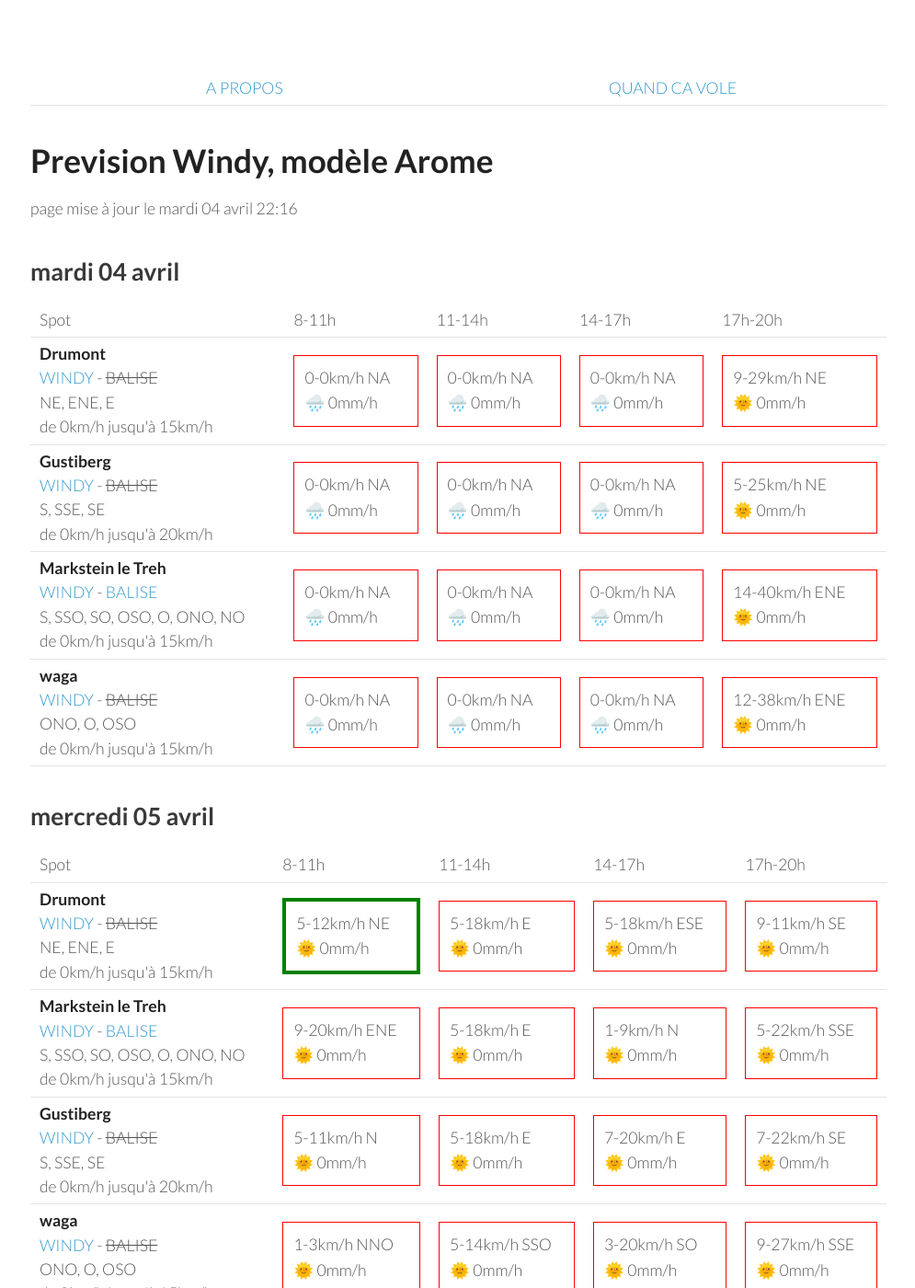
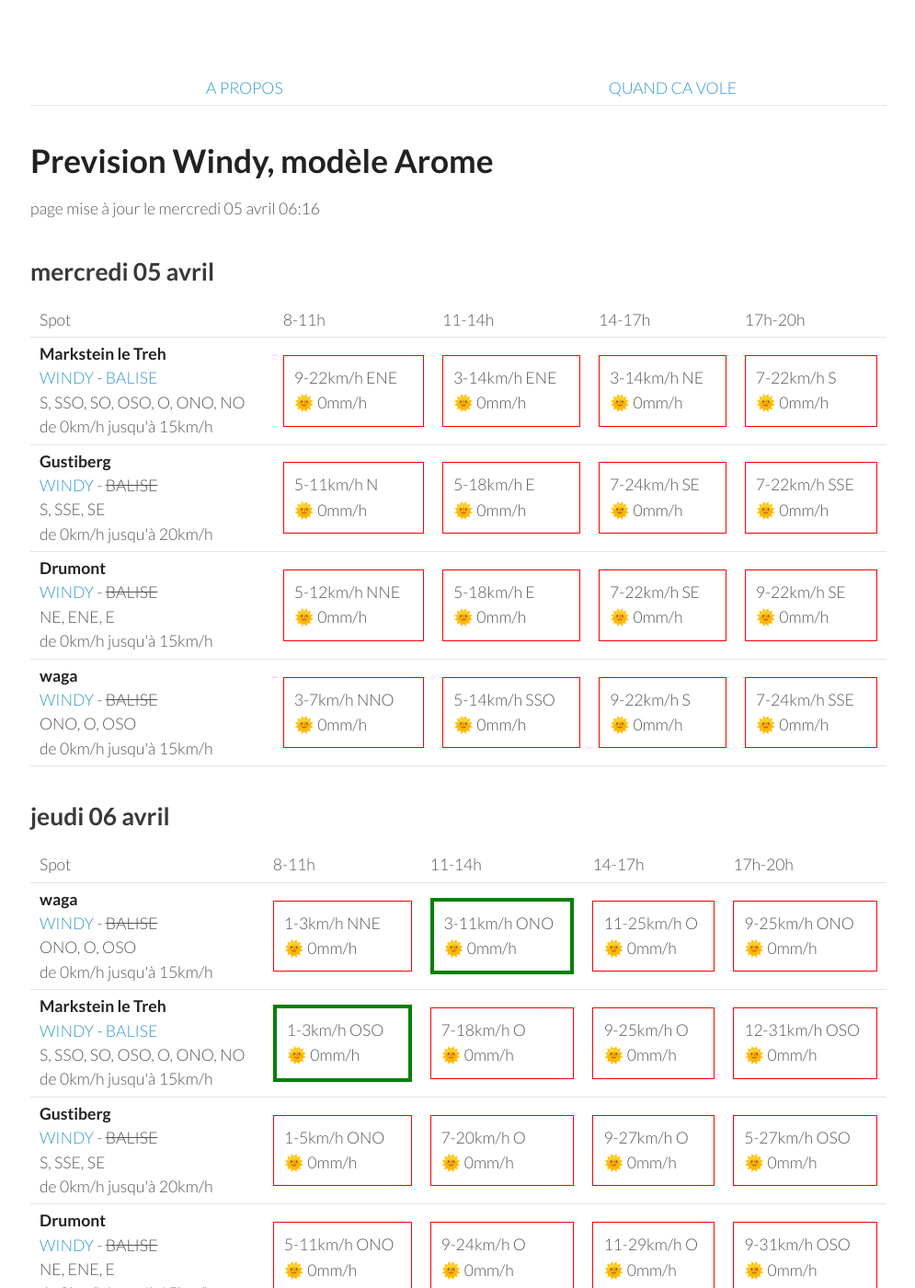
Before and after one commit to parapente-dans-le-nord/parapente-dans-le-nord.github.io, a Jekyll site: the page built from vosges.markdown, in a window 1280 px wide and 1400 px high. Shown: the whole window at 92% size, without its empty margins (25-1020 px from the left). Built offline with Jekyll 4.4.1, drawn with Linux system fonts in a browser that asks for light colours; some of the changed text lies outside the part shown.

Commit message:
update index.markdown

```diff
--- a/vosges.markdown
+++ b/vosges.markdown
@@ -7,60 +7,8 @@ title:  "Tous les spots"
 {: .links}
 
 # Prevision Windy, modèle Arome
-page mise à jour le mardi 04 avril 22:16
+page mise à jour le mercredi 05 avril 06:16
 
-## mardi 04 avril
-
-{::nomarkdown}
-<table>
-  <tbody>
-    <tr>
-      <td>Spot</td>
-      <td>8-11h</td>
-      <td>11-14h</td>
-      <td>14-17h</td>
-      <td>17h-20h</td>
-    </tr>
-<tr>
-        <td><strong>Drumont</strong><br><a href="https://windy.com/47.898/6.919?47.687,6.919,9,m:eYYagmG">WINDY</a> - <span class="no-balise"> BALISE </span><br> <span class="vent-favorable">NE, ENE, E</span><br><span class="force-vent">de 0km/h jusqu'à 15km/h</span> </td>
-
-            <td><div class="not-flyable"><p>0-0km/h NA</p><p>🌧️ 0mm/h</p></div></td>
-            <td><div class="not-flyable"><p>0-0km/h NA</p><p>🌧️ 0mm/h</p></div></td>
-            <td><div class="not-flyable"><p>0-0km/h NA</p><p>🌧️ 0mm/h</p></div></td>
-            <td><div class="not-flyable"><p>9-29km/h NE</p><p>🌞 0mm/h</p></div></td>
-
-    </tr>
-<tr>
-        <td><strong>Gustiberg</strong><br><a href="https://windy.com/47.894/6.934?47.891,6.934,15,m:eYYagmI">WINDY</a> - <span class="no-balise"> BALISE </span><br> <span class="vent-favorable">S, SSE, SE</span><br><span class="force-vent">de 0km/h jusqu'à 20km/h</span> </td>
-
-            <td><div class="not-flyable"><p>0-0km/h NA</p><p>🌧️ 0mm/h</p></div></td>
-            <td><div class="not-flyable"><p>0-0km/h NA</p><p>🌧️ 0mm/h</p></div></td>
-            <td><div class="not-flyable"><p>0-0km/h NA</p><p>🌧️ 0mm/h</p></div></td>
-            <td><div class="not-flyable"><p>5-25km/h NE</p><p>🌞 0mm/h</p></div></td>
-
-    </tr>
-<tr>
-        <td><strong>Markstein le Treh</strong><br><a href="https://windy.com/47.926/7.012?47.505,7.012,8,m:eY1agmQ">WINDY</a> - <span class=""><a href="http://www.balisemeteo.com/balise.php?idBalise=136">BALISE</a> </span><br> <span class="vent-favorable">S, SSO, SO, OSO, O, ONO, NO</span><br><span class="force-vent">de 0km/h jusqu'à 15km/h</span> </td>
-
-            <td><div class="not-flyable"><p>0-0km/h NA</p><p>🌧️ 0mm/h</p></div></td>
-            <td><div class="not-flyable"><p>0-0km/h NA</p><p>🌧️ 0mm/h</p></div></td>
-            <td><div class="not-flyable"><p>0-0km/h NA</p><p>🌧️ 0mm/h</p></div></td>
-            <td><div class="not-flyable"><p>14-40km/h ENE</p><p>🌞 0mm/h</p></div></td>
-
-    </tr>
-<tr>
-        <td><strong>waga</strong><br><a href="https://windy.com/47.903/6.996?47.900,6.983,15">WINDY</a> - <span class="no-balise"> BALISE </span><br> <span class="vent-favorable">ONO, O, OSO</span><br><span class="force-vent">de 0km/h jusqu'à 15km/h</span> </td>
-
-            <td><div class="not-flyable"><p>0-0km/h NA</p><p>🌧️ 0mm/h</p></div></td>
-            <td><div class="not-flyable"><p>0-0km/h NA</p><p>🌧️ 0mm/h</p></div></td>
-            <td><div class="not-flyable"><p>0-0km/h NA</p><p>🌧️ 0mm/h</p></div></td>
-            <td><div class="not-flyable"><p>12-38km/h ENE</p><p>🌞 0mm/h</p></div></td>
-
-    </tr>
-
-</tbody>
-</table>
-{:/}
 ## mercredi 05 avril
 
 {::nomarkdown}
@@ -74,22 +22,12 @@ page mise à jour le mardi 04 avril 22:16
       <td>17h-20h</td>
     </tr>
 <tr>
-        <td><strong>Drumont</strong><br><a href="https://windy.com/47.898/6.919?47.687,6.919,9,m:eYYagmG">WINDY</a> - <span class="no-balise"> BALISE </span><br> <span class="vent-favorable">NE, ENE, E</span><br><span class="force-vent">de 0km/h jusqu'à 15km/h</span> </td>
-
-            <td><div class="flyable"><p>5-12km/h NE</p><p>🌞 0mm/h</p></div></td>
-            <td><div class="not-flyable"><p>5-18km/h E</p><p>🌞 0mm/h</p></div></td>
-            <td><div class="not-flyable"><p>5-18km/h ESE</p><p>🌞 0mm/h</p></div></td>
-            <td><div class="not-flyable"><p>9-11km/h SE</p><p>🌞 0mm/h</p></div></td>
-
-
-    </tr>
-<tr>
         <td><strong>Markstein le Treh</strong><br><a href="https://windy.com/47.926/7.012?47.505,7.012,8,m:eY1agmQ">WINDY</a> - <span class=""><a href="http://www.balisemeteo.com/balise.php?idBalise=136">BALISE</a> </span><br> <span class="vent-favorable">S, SSO, SO, OSO, O, ONO, NO</span><br><span class="force-vent">de 0km/h jusqu'à 15km/h</span> </td>
 
-            <td><div class="not-flyable"><p>9-20km/h ENE</p><p>🌞 0mm/h</p></div></td>
-            <td><div class="not-flyable"><p>5-18km/h E</p><p>🌞 0mm/h</p></div></td>
-            <td><div class="not-flyable"><p>1-9km/h N</p><p>🌞 0mm/h</p></div></td>
-            <td><div class="not-flyable"><p>5-22km/h SSE</p><p>🌞 0mm/h</p></div></td>
+            <td><div class="not-flyable"><p>9-22km/h ENE</p><p>🌞 0mm/h</p></div></td>
+            <td><div class="not-flyable"><p>3-14km/h ENE</p><p>🌞 0mm/h</p></div></td>
+            <td><div class="not-flyable"><p>3-14km/h NE</p><p>🌞 0mm/h</p></div></td>
+            <td><div class="not-flyable"><p>7-22km/h S</p><p>🌞 0mm/h</p></div></td>
 
 
     </tr>
@@ -98,18 +36,28 @@ page mise à jour le mardi 04 avril 22:16
 
             <td><div class="not-flyable"><p>5-11km/h N</p><p>🌞 0mm/h</p></div></td>
             <td><div class="not-flyable"><p>5-18km/h E</p><p>🌞 0mm/h</p></div></td>
-            <td><div class="not-flyable"><p>7-20km/h E</p><p>🌞 0mm/h</p></div></td>
+            <td><div class="not-flyable"><p>7-24km/h SE</p><p>🌞 0mm/h</p></div></td>
+            <td><div class="not-flyable"><p>7-22km/h SSE</p><p>🌞 0mm/h</p></div></td>
+
+
+    </tr>
+<tr>
+        <td><strong>Drumont</strong><br><a href="https://windy.com/47.898/6.919?47.687,6.919,9,m:eYYagmG">WINDY</a> - <span class="no-balise"> BALISE </span><br> <span class="vent-favorable">NE, ENE, E</span><br><span class="force-vent">de 0km/h jusqu'à 15km/h</span> </td>
+
+            <td><div class="not-flyable"><p>5-12km/h NNE</p><p>🌞 0mm/h</p></div></td>
+            <td><div class="not-flyable"><p>5-18km/h E</p><p>🌞 0mm/h</p></div></td>
             <td><div class="not-flyable"><p>7-22km/h SE</p><p>🌞 0mm/h</p></div></td>
+            <td><div class="not-flyable"><p>9-22km/h SE</p><p>🌞 0mm/h</p></div></td>
 
 
     </tr>
 <tr>
         <td><strong>waga</strong><br><a href="https://windy.com/47.903/6.996?47.900,6.983,15">WINDY</a> - <span class="no-balise"> BALISE </span><br> <span class="vent-favorable">ONO, O, OSO</span><br><span class="force-vent">de 0km/h jusqu'à 15km/h</span> </td>
 
-            <td><div class="not-flyable"><p>1-3km/h NNO</p><p>🌞 0mm/h</p></div></td>
+            <td><div class="not-flyable"><p>3-7km/h NNO</p><p>🌞 0mm/h</p></div></td>
             <td><div class="not-flyable"><p>5-14km/h SSO</p><p>🌞 0mm/h</p></div></td>
-            <td><div class="not-flyable"><p>3-20km/h SO</p><p>🌞 0mm/h</p></div></td>
-            <td><div class="not-flyable"><p>9-27km/h SSE</p><p>🌞 0mm/h</p></div></td>
+            <td><div class="not-flyable"><p>9-22km/h S</p><p>🌞 0mm/h</p></div></td>
+            <td><div class="not-flyable"><p>7-24km/h SSE</p><p>🌞 0mm/h</p></div></td>
 
 
     </tr>
@@ -130,42 +78,42 @@ page mise à jour le mardi 04 avril 22:16
       <td>17h-20h</td>
     </tr>
 <tr>
+        <td><strong>waga</strong><br><a href="https://windy.com/47.903/6.996?47.900,6.983,15">WINDY</a> - <span class="no-balise"> BALISE </span><br> <span class="vent-favorable">ONO, O, OSO</span><br><span class="force-vent">de 0km/h jusqu'à 15km/h</span> </td>
+
+            <td><div class="not-flyable"><p>1-3km/h NNE</p><p>🌞 0mm/h</p></div></td>
+            <td><div class="flyable"><p>3-11km/h ONO</p><p>🌞 0mm/h</p></div></td>
+            <td><div class="not-flyable"><p>11-25km/h O</p><p>🌞 0mm/h</p></div></td>
+            <td><div class="not-flyable"><p>9-25km/h ONO</p><p>🌞 0mm/h</p></div></td>
+
+
+    </tr>
+<tr>
         <td><strong>Markstein le Treh</strong><br><a href="https://windy.com/47.926/7.012?47.505,7.012,8,m:eY1agmQ">WINDY</a> - <span class=""><a href="http://www.balisemeteo.com/balise.php?idBalise=136">BALISE</a> </span><br> <span class="vent-favorable">S, SSO, SO, OSO, O, ONO, NO</span><br><span class="force-vent">de 0km/h jusqu'à 15km/h</span> </td>
 
-            <td><div class="flyable"><p>5-11km/h NO</p><p>🌞 0mm/h</p></div></td>
-            <td><div class="not-flyable"><p>5-16km/h SSO</p><p>🌞 0mm/h</p></div></td>
-            <td><div class="not-flyable"><p>9-27km/h OSO</p><p>🌞 0mm/h</p></div></td>
-            <td><div class="not-flyable"><p>9-33km/h O</p><p>🌞 0mm/h</p></div></td>
+            <td><div class="flyable"><p>1-3km/h OSO</p><p>🌞 0mm/h</p></div></td>
+            <td><div class="not-flyable"><p>7-18km/h O</p><p>🌞 0mm/h</p></div></td>
+            <td><div class="not-flyable"><p>9-25km/h O</p><p>🌞 0mm/h</p></div></td>
+            <td><div class="not-flyable"><p>12-31km/h OSO</p><p>🌞 0mm/h</p></div></td>
 
 
     </tr>
 <tr>
         <td><strong>Gustiberg</strong><br><a href="https://windy.com/47.894/6.934?47.891,6.934,15,m:eYYagmI">WINDY</a> - <span class="no-balise"> BALISE </span><br> <span class="vent-favorable">S, SSE, SE</span><br><span class="force-vent">de 0km/h jusqu'à 20km/h</span> </td>
 
-            <td><div class="not-flyable"><p>3-11km/h ONO</p><p>🌞 0mm/h</p></div></td>
-            <td><div class="not-flyable"><p>5-16km/h SSO</p><p>🌞 0mm/h</p></div></td>
+            <td><div class="not-flyable"><p>1-5km/h ONO</p><p>🌞 0mm/h</p></div></td>
+            <td><div class="not-flyable"><p>7-20km/h O</p><p>🌞 0mm/h</p></div></td>
             <td><div class="not-flyable"><p>9-27km/h O</p><p>🌞 0mm/h</p></div></td>
-            <td><div class="not-flyable"><p>9-31km/h O</p><p>🌞 0mm/h</p></div></td>
-
-
-    </tr>
-<tr>
-        <td><strong>waga</strong><br><a href="https://windy.com/47.903/6.996?47.900,6.983,15">WINDY</a> - <span class="no-balise"> BALISE </span><br> <span class="vent-favorable">ONO, O, OSO</span><br><span class="force-vent">de 0km/h jusqu'à 15km/h</span> </td>
-
-            <td><div class="not-flyable"><p>1-5km/h N</p><p>🌞 0mm/h</p></div></td>
-            <td><div class="not-flyable"><p>5-16km/h SSO</p><p>🌞 0mm/h</p></div></td>
-            <td><div class="not-flyable"><p>9-27km/h OSO</p><p>🌞 0mm/h</p></div></td>
-            <td><div class="not-flyable"><p>9-33km/h O</p><p>🌞 0mm/h</p></div></td>
+            <td><div class="not-flyable"><p>5-27km/h OSO</p><p>🌞 0mm/h</p></div></td>
 
 
     </tr>
 <tr>
         <td><strong>Drumont</strong><br><a href="https://windy.com/47.898/6.919?47.687,6.919,9,m:eYYagmG">WINDY</a> - <span class="no-balise"> BALISE </span><br> <span class="vent-favorable">NE, ENE, E</span><br><span class="force-vent">de 0km/h jusqu'à 15km/h</span> </td>
 
-            <td><div class="not-flyable"><p>5-14km/h ONO</p><p>🌞 0mm/h</p></div></td>
-            <td><div class="not-flyable"><p>5-16km/h SO</p><p>🌞 0mm/h</p></div></td>
-            <td><div class="not-flyable"><p>9-27km/h O</p><p>🌞 0mm/h</p></div></td>
-            <td><div class="not-flyable"><p>9-31km/h O</p><p>🌞 0mm/h</p></div></td>
+            <td><div class="not-flyable"><p>5-11km/h ONO</p><p>🌞 0mm/h</p></div></td>
+            <td><div class="not-flyable"><p>9-24km/h O</p><p>🌞 0mm/h</p></div></td>
+            <td><div class="not-flyable"><p>11-29km/h O</p><p>🌞 0mm/h</p></div></td>
+            <td><div class="not-flyable"><p>9-31km/h OSO</p><p>🌞 0mm/h</p></div></td>
 
 
     </tr>
@@ -188,40 +136,40 @@ page mise à jour le mardi 04 avril 22:16
 <tr>
         <td><strong>waga</strong><br><a href="https://windy.com/47.903/6.996?47.900,6.983,15">WINDY</a> - <span class="no-balise"> BALISE </span><br> <span class="vent-favorable">ONO, O, OSO</span><br><span class="force-vent">de 0km/h jusqu'à 15km/h</span> </td>
 
-            <td><div class="not-flyable"><p>9-31km/h ONO</p><p>🌧 0.2mm/h</p></div></td>
-            <td><div class="not-flyable"><p>11-40km/h ONO</p><p>🌞 0mm/h</p></div></td>
-            <td><div class="not-flyable"><p>11-35km/h ONO</p><p>🌧 1.9mm/h</p></div></td>
-            <td><div class="not-flyable"><p>11-33km/h NO</p><p>🌧 1.1mm/h</p></div></td>
+            <td><div class="not-flyable"><p>5-24km/h O</p><p>🌧 1.5mm/h</p></div></td>
+            <td><div class="not-flyable"><p>7-24km/h NO</p><p>🌞 0mm/h</p></div></td>
+            <td><div class="not-flyable"><p>5-22km/h NNO</p><p>🌧 0.5mm/h</p></div></td>
+            <td><div class="not-flyable"><p>7-25km/h NNO</p><p>🌧 0.5mm/h</p></div></td>
 
 
     </tr>
 <tr>
         <td><strong>Drumont</strong><br><a href="https://windy.com/47.898/6.919?47.687,6.919,9,m:eYYagmG">WINDY</a> - <span class="no-balise"> BALISE </span><br> <span class="vent-favorable">NE, ENE, E</span><br><span class="force-vent">de 0km/h jusqu'à 15km/h</span> </td>
 
-            <td><div class="not-flyable"><p>9-24km/h ONO</p><p>🌧 0.3mm/h</p></div></td>
-            <td><div class="not-flyable"><p>11-35km/h ONO</p><p>🌧 0.2mm/h</p></div></td>
-            <td><div class="not-flyable"><p>12-33km/h ONO</p><p>🌧 2.6mm/h</p></div></td>
-            <td><div class="not-flyable"><p>12-33km/h NO</p><p>🌧 0.7mm/h</p></div></td>
+            <td><div class="not-flyable"><p>7-20km/h O</p><p>🌧 1.2mm/h</p></div></td>
+            <td><div class="not-flyable"><p>7-24km/h NO</p><p>🌞 0mm/h</p></div></td>
+            <td><div class="not-flyable"><p>9-25km/h NO</p><p>🌧 0.4mm/h</p></div></td>
+            <td><div class="not-flyable"><p>9-25km/h NNO</p><p>🌧 0.6mm/h</p></div></td>
+
+
+    </tr>
+<tr>
+        <td><strong>Markstein le Treh</strong><br><a href="https://windy.com/47.926/7.012?47.505,7.012,8,m:eY1agmQ">WINDY</a> - <span class=""><a href="http://www.balisemeteo.com/balise.php?idBalise=136">BALISE</a> </span><br> <span class="vent-favorable">S, SSO, SO, OSO, O, ONO, NO</span><br><span class="force-vent">de 0km/h jusqu'à 15km/h</span> </td>
+
+            <td><div class="not-flyable"><p>5-24km/h O</p><p>🌧 1.8mm/h</p></div></td>
+            <td><div class="not-flyable"><p>5-22km/h NO</p><p>🌞 0mm/h</p></div></td>
+            <td><div class="not-flyable"><p>5-22km/h NNO</p><p>🌧 0.6mm/h</p></div></td>
+            <td><div class="not-flyable"><p>7-25km/h NNO</p><p>🌧 0.8mm/h</p></div></td>
 
 
     </tr>
 <tr>
         <td><strong>Gustiberg</strong><br><a href="https://windy.com/47.894/6.934?47.891,6.934,15,m:eYYagmI">WINDY</a> - <span class="no-balise"> BALISE </span><br> <span class="vent-favorable">S, SSE, SE</span><br><span class="force-vent">de 0km/h jusqu'à 20km/h</span> </td>
 
-            <td><div class="not-flyable"><p>9-25km/h ONO</p><p>🌧 0.3mm/h</p></div></td>
-            <td><div class="not-flyable"><p>11-37km/h ONO</p><p>🌧 0.2mm/h</p></div></td>
-            <td><div class="not-flyable"><p>12-33km/h ONO</p><p>🌧 2.4mm/h</p></div></td>
-            <td><div class="not-flyable"><p>12-33km/h NO</p><p>🌧 0.8mm/h</p></div></td>
-
-
-    </tr>
-<tr>
-        <td><strong>Markstein le Treh</strong><br><a href="https://windy.com/47.926/7.012?47.505,7.012,8,m:eY1agmQ">WINDY</a> - <span class=""><a href="http://www.balisemeteo.com/balise.php?idBalise=136">BALISE</a> </span><br> <span class="vent-favorable">S, SSO, SO, OSO, O, ONO, NO</span><br><span class="force-vent">de 0km/h jusqu'à 15km/h</span> </td>
-
-            <td><div class="not-flyable"><p>9-31km/h ONO</p><p>🌧 0.2mm/h</p></div></td>
-            <td><div class="not-flyable"><p>11-38km/h ONO</p><p>🌞 0mm/h</p></div></td>
-            <td><div class="not-flyable"><p>11-35km/h ONO</p><p>🌧 2.2mm/h</p></div></td>
-            <td><div class="not-flyable"><p>11-33km/h NO</p><p>🌧 1.2mm/h</p></div></td>
+            <td><div class="not-flyable"><p>7-22km/h O</p><p>🌧 1.2mm/h</p></div></td>
+            <td><div class="not-flyable"><p>7-24km/h NO</p><p>🌞 0mm/h</p></div></td>
+            <td><div class="not-flyable"><p>7-25km/h NO</p><p>🌧 0.5mm/h</p></div></td>
+            <td><div class="not-flyable"><p>9-25km/h NNO</p><p>🌧 0.6mm/h</p></div></td>
 
 
     </tr>
@@ -244,8 +192,8 @@ page mise à jour le mardi 04 avril 22:16
 <tr>
         <td><strong>Drumont</strong><br><a href="https://windy.com/47.898/6.919?47.687,6.919,9,m:eYYagmG">WINDY</a> - <span class="no-balise"> BALISE </span><br> <span class="vent-favorable">NE, ENE, E</span><br><span class="force-vent">de 0km/h jusqu'à 15km/h</span> </td>
 
-            <td><div class="flyable"><p>1-11km/h NE</p><p>🌞 0mm/h</p></div></td>
-            <td><div class="not-flyable"><p>5-18km/h ENE</p><p>🌞 0mm/h</p></div></td>
+            <td><div class="flyable"><p>3-12km/h NE</p><p>🌞 0mm/h</p></div></td>
+            <td><div class="not-flyable"><p>9-25km/h NE</p><p>🌞 0mm/h</p></div></td>
             <td><div class="not-flyable"><p>0-20km/h NNO</p><p>🌧 0.3mm/h</p></div></td>
             <td><div class="not-flyable"><p>7-18km/h N</p><p>🌧 0.6mm/h</p></div></td>
 
@@ -254,8 +202,8 @@ page mise à jour le mardi 04 avril 22:16
 <tr>
         <td><strong>Gustiberg</strong><br><a href="https://windy.com/47.894/6.934?47.891,6.934,15,m:eYYagmI">WINDY</a> - <span class="no-balise"> BALISE </span><br> <span class="vent-favorable">S, SSE, SE</span><br><span class="force-vent">de 0km/h jusqu'à 20km/h</span> </td>
 
-            <td><div class="not-flyable"><p>1-11km/h NNE</p><p>🌞 0mm/h</p></div></td>
-            <td><div class="not-flyable"><p>5-20km/h ENE</p><p>🌞 0mm/h</p></div></td>
+            <td><div class="not-flyable"><p>3-12km/h NE</p><p>🌞 0mm/h</p></div></td>
+            <td><div class="not-flyable"><p>9-27km/h NE</p><p>🌞 0mm/h</p></div></td>
             <td><div class="not-flyable"><p>0-20km/h NE</p><p>🌧 0.3mm/h</p></div></td>
             <td><div class="not-flyable"><p>5-18km/h N</p><p>🌧 0.7mm/h</p></div></td>
 
@@ -264,8 +212,8 @@ page mise à jour le mardi 04 avril 22:16
 <tr>
         <td><strong>Markstein le Treh</strong><br><a href="https://windy.com/47.926/7.012?47.505,7.012,8,m:eY1agmQ">WINDY</a> - <span class=""><a href="http://www.balisemeteo.com/balise.php?idBalise=136">BALISE</a> </span><br> <span class="vent-favorable">S, SSO, SO, OSO, O, ONO, NO</span><br><span class="force-vent">de 0km/h jusqu'à 15km/h</span> </td>
 
-            <td><div class="not-flyable"><p>3-12km/h NNO</p><p>🌞 0mm/h</p></div></td>
-            <td><div class="not-flyable"><p>7-22km/h ENE</p><p>🌞 0mm/h</p></div></td>
+            <td><div class="not-flyable"><p>3-14km/h NNE</p><p>🌞 0mm/h</p></div></td>
+            <td><div class="not-flyable"><p>9-27km/h NE</p><p>🌞 0mm/h</p></div></td>
             <td><div class="not-flyable"><p>3-22km/h ENE</p><p>🌧 0.3mm/h</p></div></td>
             <td><div class="not-flyable"><p>5-18km/h N</p><p>🌧 0.9mm/h</p></div></td>
 
@@ -274,8 +222,8 @@ page mise à jour le mardi 04 avril 22:16
 <tr>
         <td><strong>waga</strong><br><a href="https://windy.com/47.903/6.996?47.900,6.983,15">WINDY</a> - <span class="no-balise"> BALISE </span><br> <span class="vent-favorable">ONO, O, OSO</span><br><span class="force-vent">de 0km/h jusqu'à 15km/h</span> </td>
 
-            <td><div class="not-flyable"><p>3-12km/h NNO</p><p>🌞 0mm/h</p></div></td>
-            <td><div class="not-flyable"><p>7-22km/h ENE</p><p>🌞 0mm/h</p></div></td>
+            <td><div class="not-flyable"><p>3-14km/h NNE</p><p>🌞 0mm/h</p></div></td>
+            <td><div class="not-flyable"><p>9-29km/h ENE</p><p>🌞 0mm/h</p></div></td>
             <td><div class="not-flyable"><p>3-22km/h E</p><p>🌧 0.3mm/h</p></div></td>
             <td><div class="not-flyable"><p>5-16km/h N</p><p>🌧 0.8mm/h</p></div></td>
 
```
